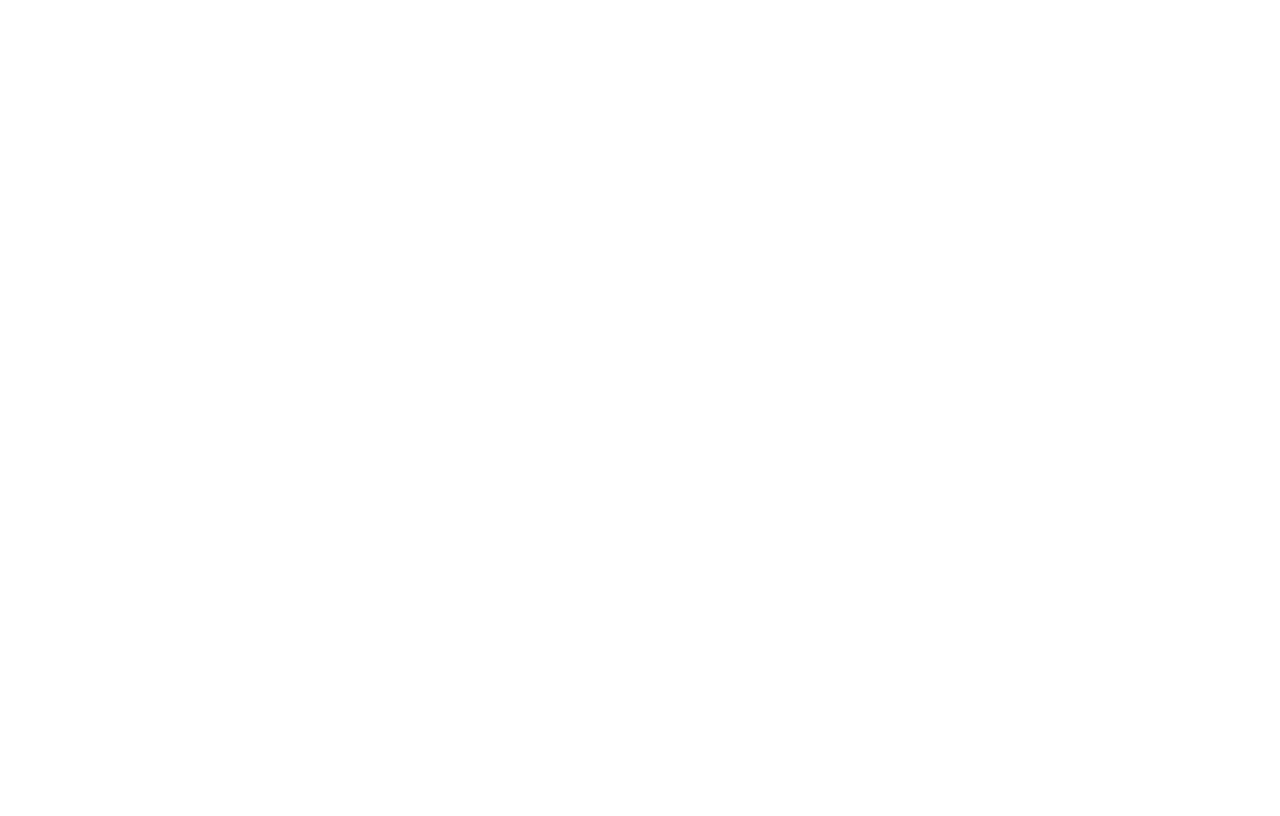
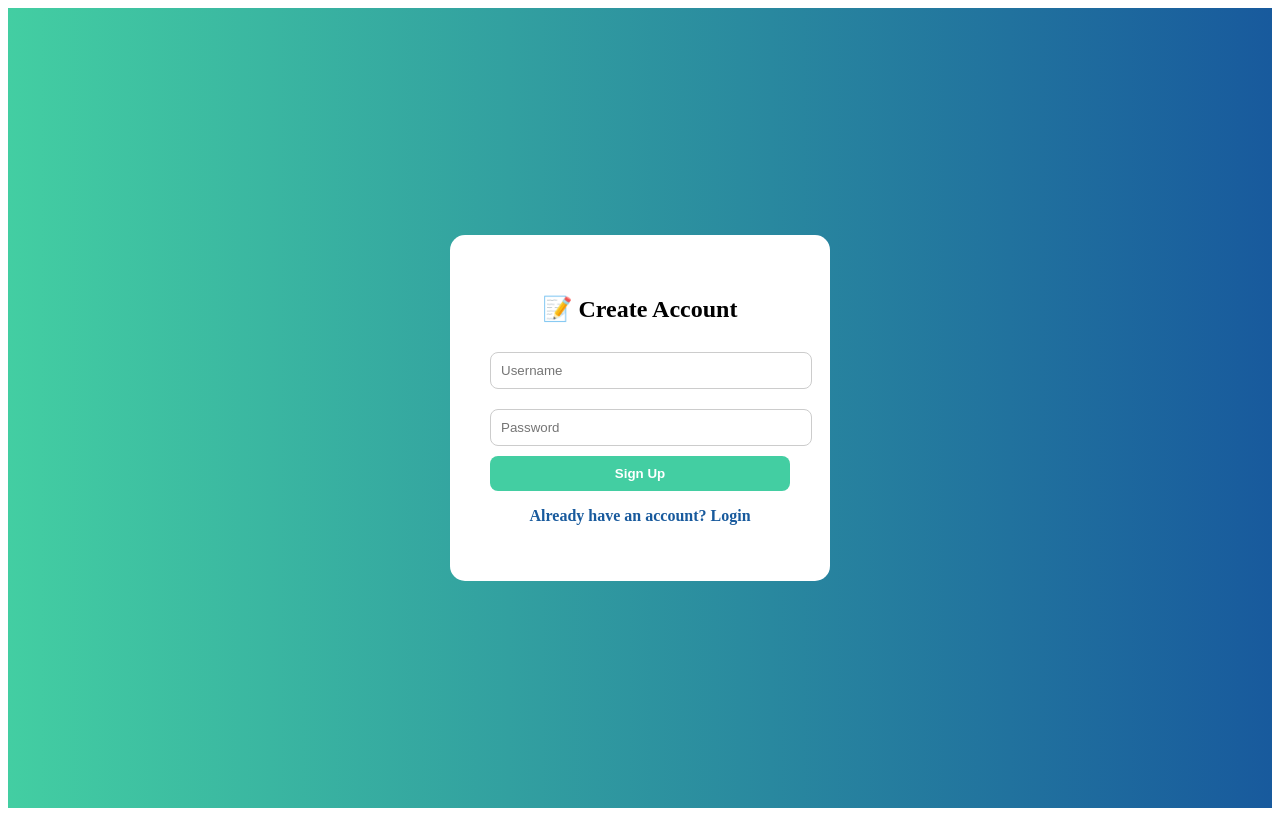
Before and after one commit to ssinghayu98/banking-app, a React (Create React App) app: page /signup in a window 1280 px wide. Before the commit this address had no page. Built offline with nearby package versions, Linux system fonts and the light colour scheme.

Commit message:
Day 23: Frontend dashboard, auth, transactions complete

```diff
--- a/src/App.js
+++ b/src/App.js
@@ -1,13 +1,22 @@
-import { Routes, Route } from "react-router-dom";
+import { BrowserRouter, Routes, Route } from "react-router-dom";
 import Login from "./pages/Login";
+import Signup from "./pages/Signup";
 import Dashboard from "./pages/Dashboard";
 
 function App() {
   return (
-    <Routes>
-      <Route path="/" element={<Login />} />
-      <Route path="/dashboard" element={<Dashboard />} />
-    </Routes>
+    <BrowserRouter>
+      <Routes>
+        {/* 🔐 Login */}
+        <Route path="/" element={<Login />} />
+
+        {/* 📝 Signup */}
+        <Route path="/signup" element={<Signup />} />
+
+        {/* 🏦 Dashboard */}
+        <Route path="/dashboard" element={<Dashboard />} />
+      </Routes>
+    </BrowserRouter>
   );
 }
 
--- a/src/index.js
+++ b/src/index.js
@@ -1,12 +1,6 @@
 import React from "react";
 import ReactDOM from "react-dom/client";
 import App from "./App";
-import { BrowserRouter } from "react-router-dom";
 
 const root = ReactDOM.createRoot(document.getElementById("root"));
-
-root.render(
-  <BrowserRouter>
-    <App />
-  </BrowserRouter>
-);
+root.render(<App />);
--- a/src/pages/Dashboard.js
+++ b/src/pages/Dashboard.js
@@ -5,10 +5,11 @@ function Dashboard() {
   const [balance, setBalance] = useState(0);
   const [amount, setAmount] = useState("");
   const [username, setUsername] = useState("");
+  const [message, setMessage] = useState("");
 
   const token = localStorage.getItem("token");
 
-  // ✅ Fetch balance
+  // 🔄 Fetch Balance
   const fetchBalance = async () => {
     try {
       const decoded = jwtDecode(token);
@@ -21,9 +22,9 @@ function Dashboard() {
 
       const data = await res.json();
       setBalance(data.balance);
-
     } catch (error) {
       console.error(error);
+      setMessage("❌ Failed to load balance");
     }
   };
 
@@ -33,22 +34,56 @@ function Dashboard() {
 
   // 💰 Deposit
   const handleDeposit = async () => {
-    await fetch(
-      `http://localhost:8080/user/deposit?userId=1&amount=${amount}`,
-      { method: "POST" }
-    );
+    try {
+      const decoded = jwtDecode(token);
+      const user = decoded.sub;
 
-    fetchBalance();
+      const res = await fetch(
+        `http://localhost:8080/user/deposit?username=${user}&amount=${amount}`,
+        { method: "POST" }
+      );
+
+      if (!res.ok) {
+        throw new Error();
+      }
+
+      setMessage("✅ Deposit successful");
+      setAmount("");
+      fetchBalance();
+
+    } catch (error) {
+      setMessage("❌ Deposit failed");
+    }
   };
 
   // 💸 Withdraw
   const handleWithdraw = async () => {
-    await fetch(
-      `http://localhost:8080/user/withdraw?userId=1&amount=${amount}`,
-      { method: "POST" }
-    );
+    try {
+      const decoded = jwtDecode(token);
+      const user = decoded.sub;
 
+      const res = await fetch(
+        `http://localhost:8080/user/withdraw?username=${user}&amount=${amount}`,
+        { method: "POST" }
+      );
+
+      if (!res.ok) {
+        throw new Error("Insufficient balance");
+      }
+
+      setMessage("✅ Withdraw successful");
+      setAmount("");
+      fetchBalance();
+
+    } catch (error) {
+      setMessage("❌ Insufficient balance");
+    }
+  };
+
+  // 🔄 Refresh
+  const handleRefresh = () => {
     fetchBalance();
+    setMessage("");
   };
 
   // 🚪 Logout
@@ -61,7 +96,8 @@ function Dashboard() {
     <div style={styles.container}>
       <div style={styles.card}>
         <h2>🏦 Banking Dashboard</h2>
-        <p>Welcome, {username}</p>
+
+        <p>Welcome, <b>{username}</b></p>
 
         <h1 style={styles.balance}>₹{balance}</h1>
 
@@ -81,19 +117,22 @@ function Dashboard() {
           💸 Withdraw
         </button>
 
-        <button style={styles.refresh} onClick={fetchBalance}>
+        <button style={styles.refresh} onClick={handleRefresh}>
           🔄 Refresh Balance
         </button>
 
         <button style={styles.logout} onClick={logout}>
           🚪 Logout
         </button>
+
+        {/* ✅ Message */}
+        {message && <p style={styles.message}>{message}</p>}
       </div>
     </div>
   );
 }
 
-// 🎨 STYLES
+// 🎨 Styles
 const styles = {
   container: {
     height: "100vh",
@@ -112,6 +151,7 @@ const styles = {
   },
   balance: {
     margin: "20px 0",
+    fontSize: "28px",
   },
   input: {
     width: "100%",
@@ -148,6 +188,7 @@ const styles = {
     color: "white",
     border: "none",
     borderRadius: "8px",
+    cursor: "pointer",
   },
   logout: {
     width: "100%",
@@ -159,6 +200,10 @@ const styles = {
     borderRadius: "8px",
     cursor: "pointer",
   },
+  message: {
+    marginTop: "15px",
+    fontWeight: "bold",
+  },
 };
 
 export default Dashboard;
--- a/src/pages/Login.js
+++ b/src/pages/Login.js
@@ -21,25 +21,21 @@ function Login() {
       const data = await response.json();
       console.log("LOGIN RESPONSE:", data);
 
-      // ✅ Since backend is fixed, token will be here
       if (!data.token) {
         setMessage("❌ Invalid Username or Password");
         return;
       }
 
-      // 🔐 Save JWT
       localStorage.setItem("token", data.token);
 
-      // ✅ Success message
       setMessage("✅ Login Successful!");
 
-      // 🔁 Redirect to dashboard
       setTimeout(() => {
         window.location.href = "/dashboard";
       }, 1000);
 
     } catch (error) {
-      console.error("LOGIN ERROR:", error);
+      console.error(error);
       setMessage("❌ Server error");
     }
   };
@@ -70,12 +66,20 @@ function Login() {
         </button>
 
         <p style={styles.message}>{message}</p>
+
+        {/* 🔥 SIGNUP LINK */}
+        <p
+          style={styles.link}
+          onClick={() => (window.location.href = "/signup")}
+        >
+          Don’t have an account? Sign Up
+        </p>
       </div>
     </div>
   );
 }
 
-// 🎨 STYLES
+// 🎨 Styles
 const styles = {
   container: {
     height: "100vh",
@@ -110,7 +114,12 @@ const styles = {
     fontWeight: "bold",
   },
   message: {
+    marginTop: "10px",
+  },
+  link: {
     marginTop: "15px",
+    color: "#4facfe",
+    cursor: "pointer",
     fontWeight: "bold",
   },
 };
--- a/src/pages/Signup.js
+++ b/src/pages/Signup.js
@@ -1,112 +1,117 @@
-import React, { useState } from "react";
+import { useState } from "react";
 
 function Signup() {
   const [username, setUsername] = useState("");
   const [password, setPassword] = useState("");
-  const [confirmPassword, setConfirmPassword] = useState("");
   const [message, setMessage] = useState("");
-  const [error, setError] = useState("");
 
-  const handleSignup = async (e) => {
-    e.preventDefault();
-
-    setMessage("");
-    setError("");
-
-    if (password !== confirmPassword) {
-      setError("Passwords do not match");
-      return;
-    }
-
+  const handleSignup = async () => {
     try {
       const response = await fetch("http://localhost:8080/auth/register", {
         method: "POST",
         headers: {
           "Content-Type": "application/json",
         },
-        body: JSON.stringify({ username, password }),
+        body: JSON.stringify({
+          username: username.trim(),
+          password: password.trim(),
+        }),
       });
 
-      const data = await response.json();
+      const data = await response.text();
 
-      if (response.ok) {
-        setMessage("Signup successful! You can now login.");
-      } else {
-        setError(data.message || "Signup failed");
+      if (!response.ok) {
+        throw new Error(data);
       }
-    } catch (err) {
-      setError("Server error");
+
+      setMessage("✅ Signup successful! Please login.");
+
+      setTimeout(() => {
+        window.location.href = "/";
+      }, 1500);
+
+    } catch (error) {
+      console.error(error);
+      setMessage("❌ Signup failed");
     }
   };
 
   return (
     <div style={styles.container}>
       <div style={styles.card}>
-        <h2>Create Account</h2>
+        <h2>📝 Create Account</h2>
 
-        <form onSubmit={handleSignup}>
         <input
+          type="text"
+          placeholder="Username"
           style={styles.input}
-            placeholder="Username"
           value={username}
           onChange={(e) => setUsername(e.target.value)}
         />
 
         <input
-            style={styles.input}
           type="password"
           placeholder="Password"
+          style={styles.input}
           value={password}
           onChange={(e) => setPassword(e.target.value)}
         />
 
-          <input
-            style={styles.input}
-            type="password"
-            placeholder="Confirm Password"
-            value={confirmPassword}
-            onChange={(e) => setConfirmPassword(e.target.value)}
-          />
+        <button style={styles.button} onClick={handleSignup}>
+          Sign Up
+        </button>
 
-          <button style={styles.button}>Sign Up</button>
-        </form>
+        <p style={styles.message}>{message}</p>
 
-        {message && <p style={{ color: "green" }}>{message}</p>}
-        {error && <p style={{ color: "red" }}>{error}</p>}
+        <p style={styles.link} onClick={() => (window.location.href = "/")}>
+          Already have an account? Login
+        </p>
       </div>
     </div>
   );
 }
 
+// 🎨 Styles
 const styles = {
   container: {
     height: "100vh",
     display: "flex",
     justifyContent: "center",
     alignItems: "center",
-    background: "linear-gradient(135deg, #667eea, #764ba2)",
+    background: "linear-gradient(to right, #43cea2, #185a9d)",
   },
   card: {
-    background: "#fff",
-    padding: "30px",
-    borderRadius: "12px",
+    background: "white",
+    padding: "40px",
+    borderRadius: "15px",
+    textAlign: "center",
     width: "300px",
-    textAlign: "center",
   },
   input: {
     width: "100%",
     padding: "10px",
     margin: "10px 0",
     borderRadius: "8px",
+    border: "1px solid #ccc",
   },
   button: {
     width: "100%",
     padding: "10px",
-    background: "#764ba2",
-    color: "#fff",
+    background: "#43cea2",
     border: "none",
+    color: "white",
     borderRadius: "8px",
     cursor: "pointer",
+    fontWeight: "bold",
+  },
+  message: {
+    marginTop: "10px",
+  },
+  link: {
+    marginTop: "10px",
+    color: "#185a9d",
+    cursor: "pointer",
+    fontWeight: "bold",
   },
 };
 
```
Lines whose indentation alone changed are shown as unchanged.
